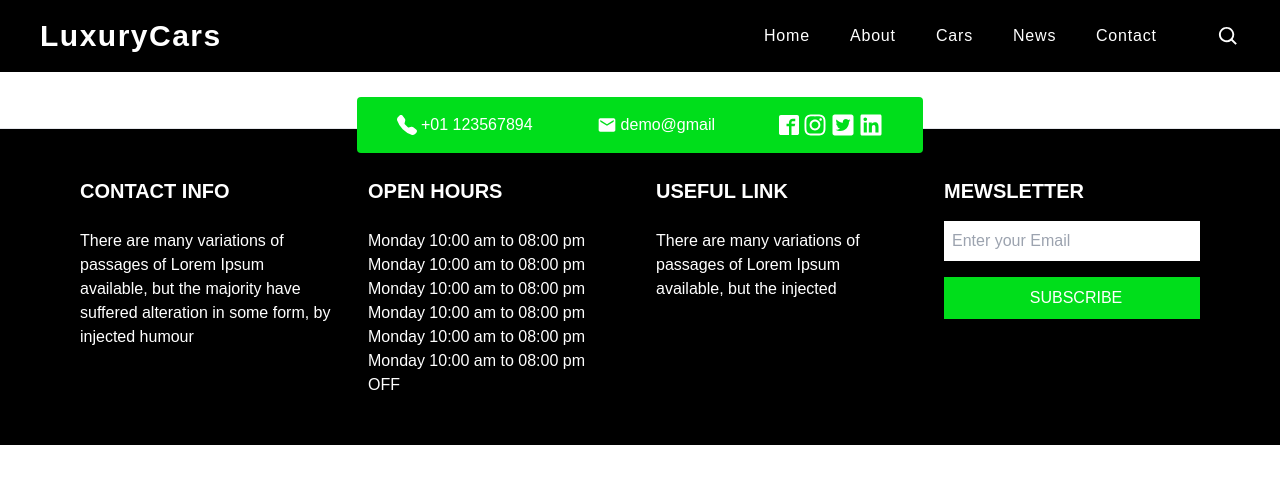
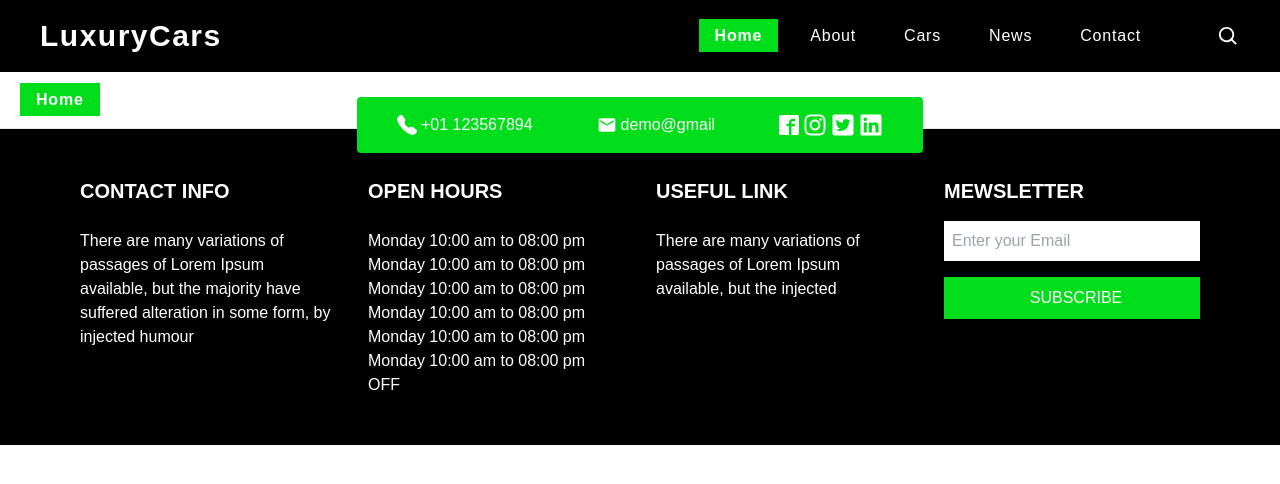
Before and after one commit to rizvan555/Car-Showroom, a Next.js app: page /home/Navbar in a window 1280 px wide. Shown: the top 484 px of the page. Built offline with nearby package versions, Linux system fonts and the light colour scheme.

Commit message:
created styling for navbar bg

```diff
--- a/pages/home/Navbar.tsx
+++ b/pages/home/Navbar.tsx
@@ -9,15 +9,32 @@
     { title: 'News', path: '/news', status: false },
     { title: 'Contact', path: '/contact', status: false },
   ]);
+
+  const handleNavClick = (index: any) => {
+    const updateNavbar = navbar.map((nav, i) => ({
+      ...nav,
+      status: i === index,
+    }));
+    setNavbar(updateNavbar);
+  };
+
   return (
-    <div className="flex gap-10 px-5 py-4 ">
+    <div className="flex gap-4 px-5 py-4 ">
       {navbar.map((nav, index) => (
-        <div className="hvr-underline-from-center" key={index}>
+        <div className="" key={index} onClick={() => handleNavClick(index)}>
           <Link
             href={nav.path}
             passHref
             key={index}
-            className="text-white tracking-wider"
+            className="text-white tracking-wider leading-5"
+            style={{
+              backgroundColor: nav.status ? '#00de1b ' : '',
+              fontWeight: nav.status ? 'bold' : '',
+              paddingTop: 8,
+              paddingRight: 16,
+              paddingLeft: 16,
+              paddingBottom: 8,
+            }}
           >
             {nav.title}
           </Link>
```
Also changed, not shown: styles/globals.css (line endings or trailing spaces).
